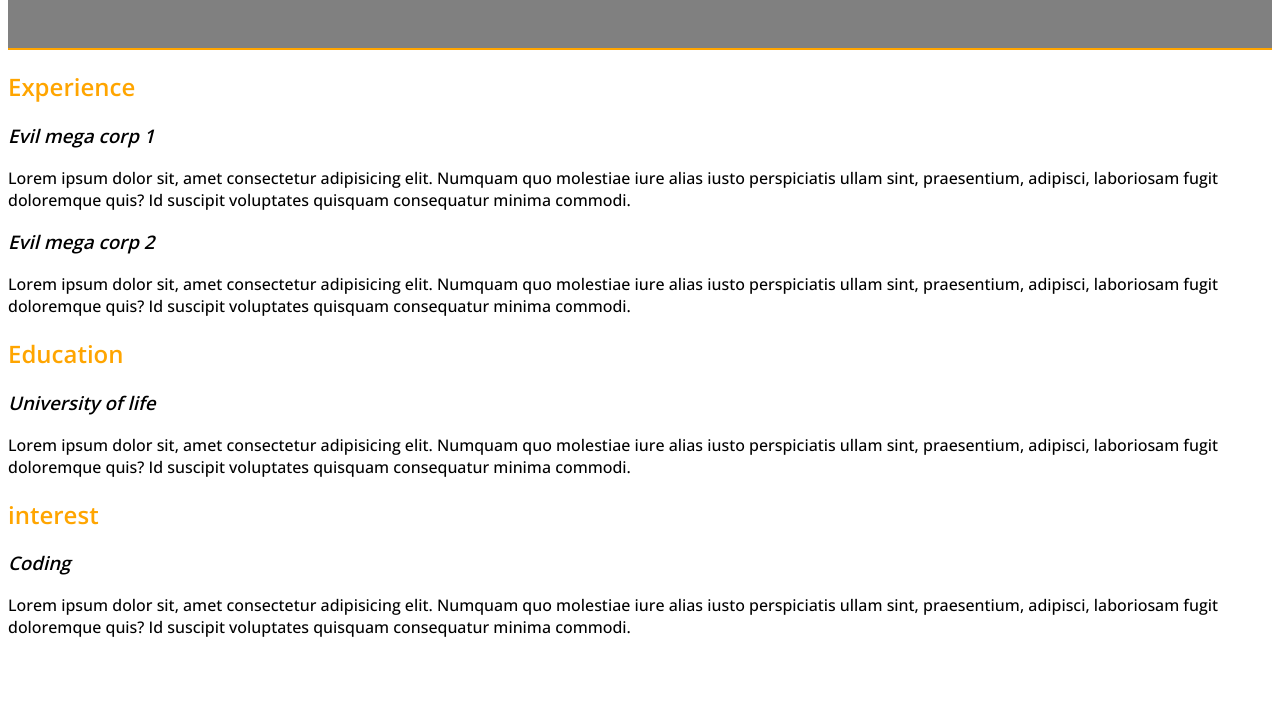
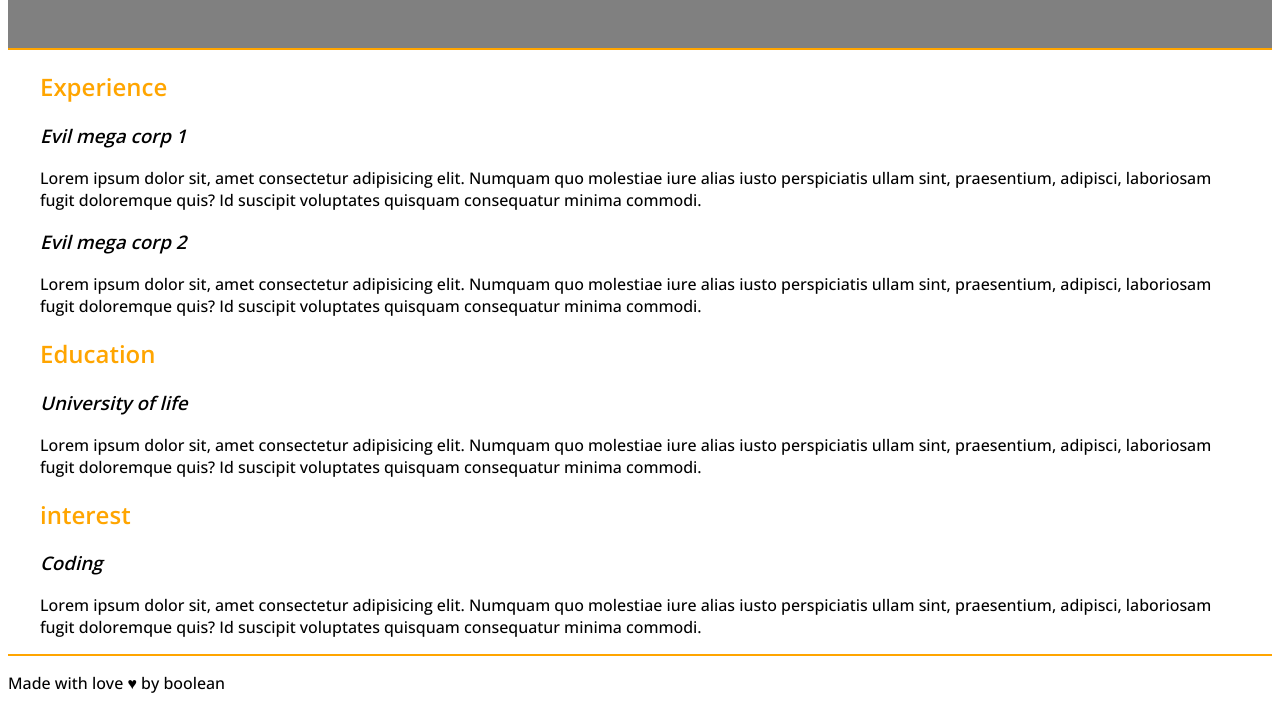
Before and after one commit to chrialge/htmlcss-hello, a plain HTML site: page live-coding/live_cv.html in a window 1280 px wide. Shown: the part 309-1019 px from the top of the page. Before the commit the page ends 963 px from the top, so only its background shows below. Drawn offline with nearby package versions, Linux system fonts and the light colour scheme.

Commit message:
finished the curriculum vitae

```diff
--- a/live-coding/assets/css/style.css
+++ b/live-coding/assets/css/style.css
@@ -18,3 +18,10 @@ h2{
 h3{
     font-style: italic;
 }
+#site_footer{
+    border-top: 2px solid orange;
+}
+.container{
+    width: 1200px;
+    margin: auto;
+}
--- a/live-coding/live_cv.html
+++ b/live-coding/live_cv.html
@@ -6,32 +6,39 @@
     <meta name="viewport" content="width=device-width, initial-scale=1.0">
     <link rel="preconnect" href="https://fonts.googleapis.com">
     <link rel="preconnect" href="https://fonts.gstatic.com" crossorigin>
-    <link href="https://fonts.googleapis.com/css2?family=Livvic:ital,wght@0,600;1,500&family=Montserrat:wght@500&family=Open+Sans:wght@300;500;600&display=swap" rel="stylesheet">
+    <link href="https://fonts.googleapis.com/css2?family=Livvic:ital,wght@0,600;1,500&family=Montserrat:wght@500&family=Open+Sans:wght@300;500;600&display=swap"
+        rel="stylesheet">
     <link rel="stylesheet" href="./assets/css/style.css">
     <title>Curriculum vitae </title>
 </head>
 
 <body>
     <header id="site_header">
-        <img src="./assets/img/carte-da-parati-gatto-nero-e-la-luna-piena.jpg.jpg" id="profile_image" alt="foto stilizzato di un gatto nero con dietro una luna">
+        <img src="./assets/img/carte-da-parati-gatto-nero-e-la-luna-piena.jpg.jpg" id="profile_image"
+            alt="foto stilizzato di un gatto nero con dietro una luna">
         <h1>Antifa the cat - Web Developer</h1>
     </header>
     <!-- /site header -->
 
 
     <main>
+        <div class="container">
             <section id="experience">
                 <h2>Experience</h2>
                 <div class="item">
                     <h3>Evil mega corp 1</h3>
                     <p>
-                    Lorem ipsum dolor sit, amet consectetur adipisicing elit. Numquam quo molestiae iure alias iusto perspiciatis ullam sint, praesentium, adipisci, laboriosam fugit doloremque quis? Id suscipit voluptates quisquam consequatur minima commodi.
+                        Lorem ipsum dolor sit, amet consectetur adipisicing elit. Numquam quo molestiae iure alias iusto
+                        perspiciatis ullam sint, praesentium, adipisci, laboriosam fugit doloremque quis? Id suscipit
+                        voluptates quisquam consequatur minima commodi.
                     </p>
                 </div>
                 <div class="item">
                     <h3>Evil mega corp 2</h3>
                     <p>
-                    Lorem ipsum dolor sit, amet consectetur adipisicing elit. Numquam quo molestiae iure alias iusto perspiciatis ullam sint, praesentium, adipisci, laboriosam fugit doloremque quis? Id suscipit voluptates quisquam consequatur minima commodi.
+                        Lorem ipsum dolor sit, amet consectetur adipisicing elit. Numquam quo molestiae iure alias iusto
+                        perspiciatis ullam sint, praesentium, adipisci, laboriosam fugit doloremque quis? Id suscipit
+                        voluptates quisquam consequatur minima commodi.
                     </p>
                 </div>
             </section>
@@ -42,7 +49,9 @@
                 <div class="item">
                     <h3>University of life</h3>
                     <p>
-                    Lorem ipsum dolor sit, amet consectetur adipisicing elit. Numquam quo molestiae iure alias iusto perspiciatis ullam sint, praesentium, adipisci, laboriosam fugit doloremque quis? Id suscipit voluptates quisquam consequatur minima commodi.
+                        Lorem ipsum dolor sit, amet consectetur adipisicing elit. Numquam quo molestiae iure alias iusto
+                        perspiciatis ullam sint, praesentium, adipisci, laboriosam fugit doloremque quis? Id suscipit
+                        voluptates quisquam consequatur minima commodi.
                     </p>
                 </div>
             </section>
@@ -53,19 +62,23 @@
                 <div class="item">
                     <h3>Coding</h3>
                     <p>
-                    Lorem ipsum dolor sit, amet consectetur adipisicing elit. Numquam quo molestiae iure alias iusto perspiciatis ullam sint, praesentium, adipisci, laboriosam fugit doloremque quis? Id suscipit voluptates quisquam consequatur minima commodi.
+                        Lorem ipsum dolor sit, amet consectetur adipisicing elit. Numquam quo molestiae iure alias iusto
+                        perspiciatis ullam sint, praesentium, adipisci, laboriosam fugit doloremque quis? Id suscipit
+                        voluptates quisquam consequatur minima commodi.
                     </p>
                 </div>
             </section>
             <!-- /interest -->
+        </div>
+
 
 
 
     </main>
     <!-- /site main -->
 
-    <footer id="site-footer">
-
+    <footer id="site_footer">
+        <p>Made with love &hearts; by boolean</p>
     </footer>
     <!-- /site footer -->
 
```
Lines whose indentation alone changed are shown as unchanged.
